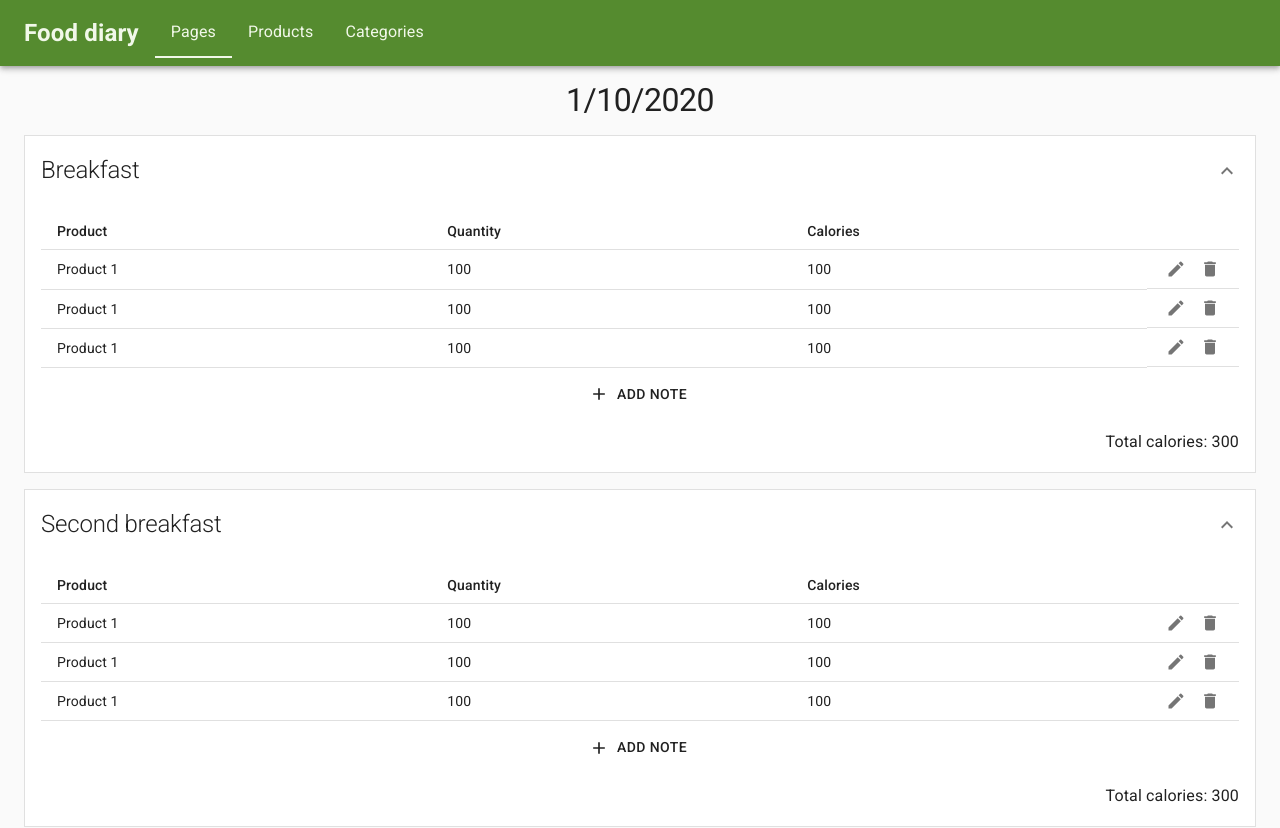
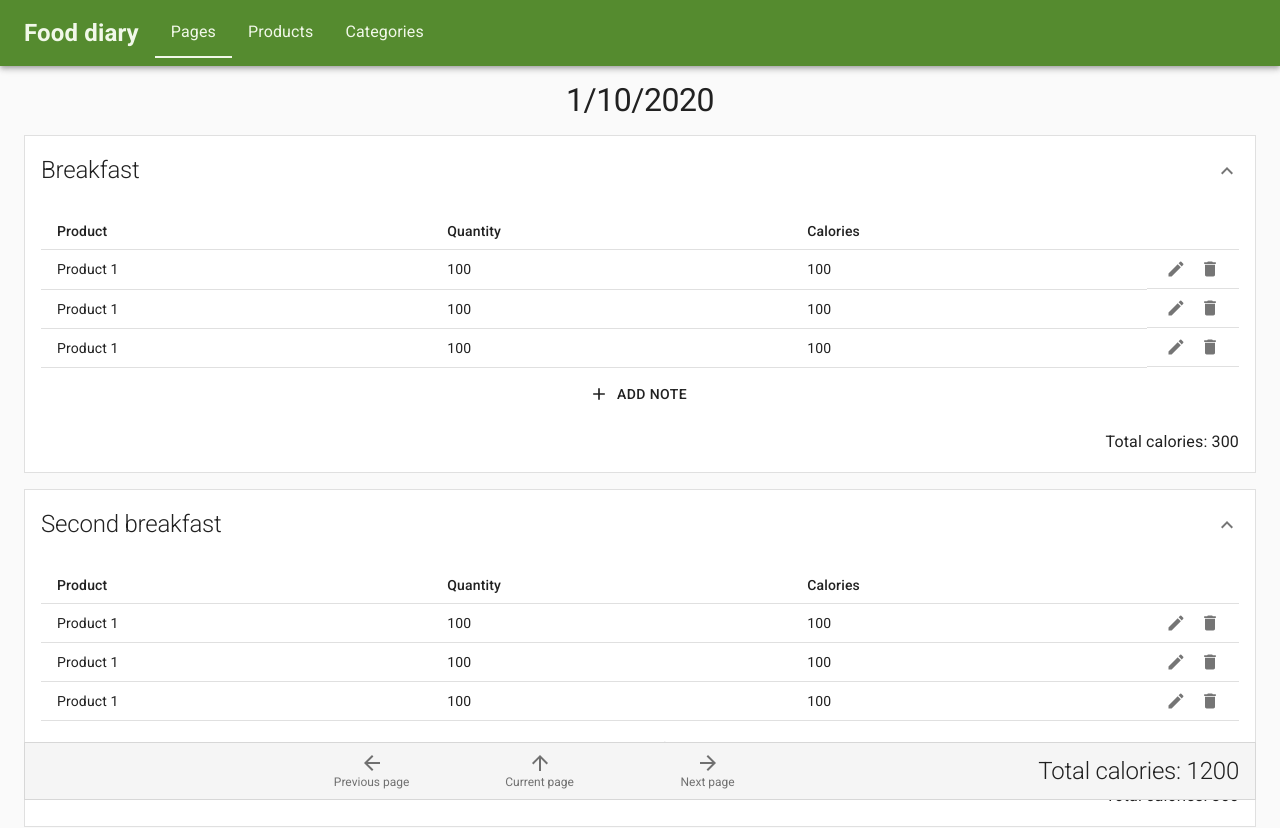
Before and after one commit to pkirilin/food-diary-client, a React (Create React App) app: page /pages/1 in a window 1280 px wide. Shown: the top 828 px of the page. Built offline with nearby package versions, Linux system fonts and the light colour scheme; what redux-mock-store would draw is missing.

Commit message:
Made page bottom controls and summary sticky

```diff
--- a/src/features/pages/components/PageContentFooter.tsx
+++ b/src/features/pages/components/PageContentFooter.tsx
@@ -1,16 +1,20 @@
 import React from 'react';
-import { makeStyles, Grid } from '@material-ui/core';
+import { makeStyles, Grid, AppBar } from '@material-ui/core';
 import { MealsListSummary } from '../../notes/components';
 import PageContentBottomNavigation from './PageContentBottomNavigation';
 
 const useStyles = makeStyles(theme => ({
   root: {
-    marginTop: theme.spacing(1),
+    top: 'auto',
+    bottom: 0,
+    marginTop: theme.spacing(2),
+  },
+  footerContent: {
+    padding: `0 ${theme.spacing(2)}px`,
   },
   summaryContainer: {
     display: 'flex',
     alignItems: 'center',
-    padding: `0 ${theme.spacing(1)}px`,
   },
 }));
 
@@ -18,7 +22,14 @@
   const classes = useStyles();
 
   return (
-    <Grid container className={classes.root}>
+    <AppBar
+      component="footer"
+      position="sticky"
+      color="default"
+      variant="outlined"
+      className={classes.root}
+    >
+      <Grid container className={classes.footerContent}>
         <Grid item xs>
           <PageContentBottomNavigation></PageContentBottomNavigation>
         </Grid>
@@ -26,6 +37,7 @@
           <MealsListSummary></MealsListSummary>
         </Grid>
       </Grid>
+    </AppBar>
   );
 };
 
```
Lines whose indentation alone changed are shown as unchanged.
